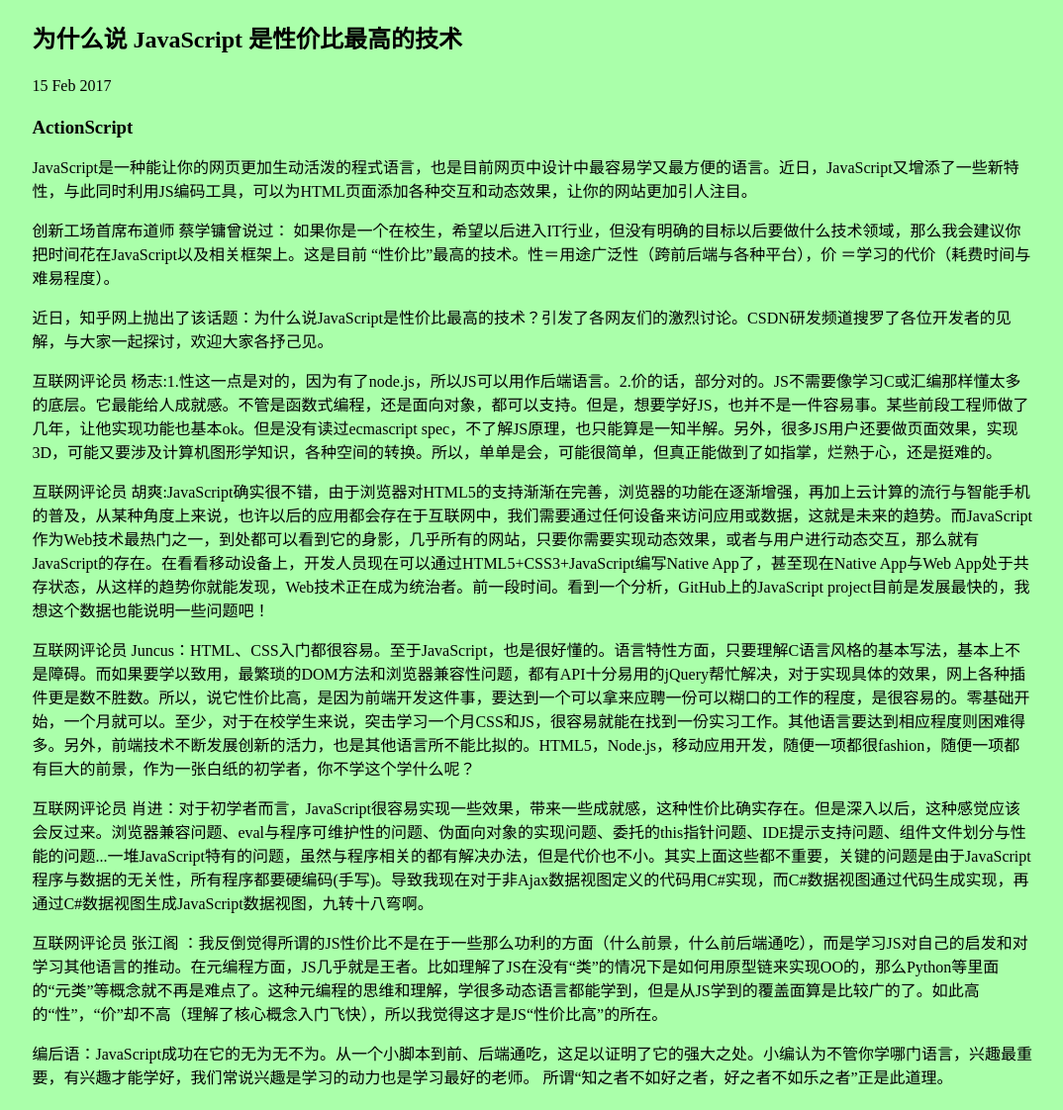
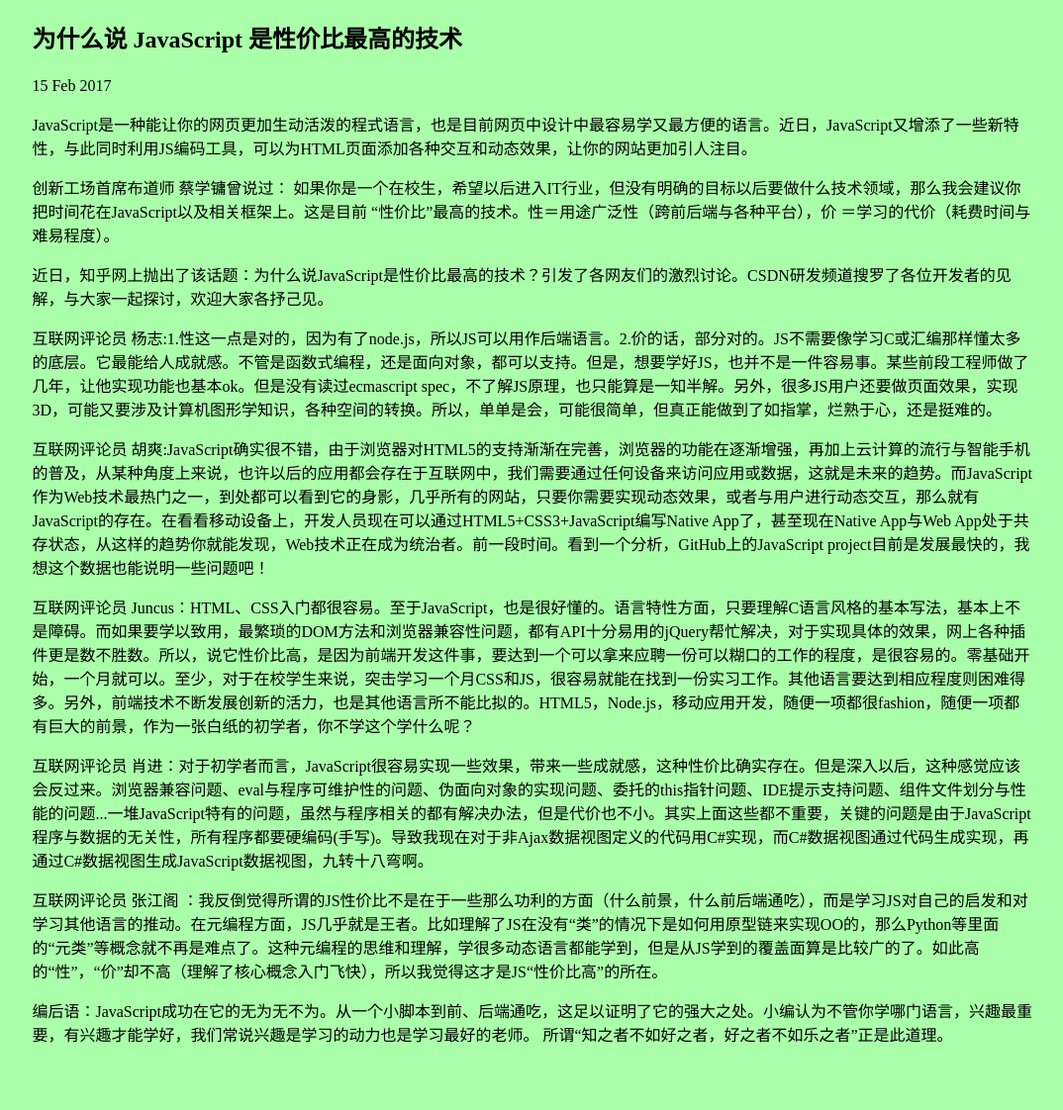
Before and after one commit to ftconan/pinmingkenan.github.io, a Jekyll site: the page built from _posts/2017-02-15-为什么说 JavaScript 是性价比最高的技术.html, in a window 1280 px wide. Shown: the whole page at 99% size, without its empty margins (102-1176 px from the left). Built offline with Jekyll 4.4.1, drawn with Linux system fonts in a browser that asks for light colours; after the commit the page ends 1079 px from its top, so only the background shows below that.

Commit message:
添加文章

```diff
--- a/_posts/2017-02-15-为什么说 JavaScript 是性价比最高的技术.html
+++ b/_posts/2017-02-15-为什么说 JavaScript 是性价比最高的技术.html
@@ -6,7 +6,6 @@ title: 为什么说 JavaScript 是性价比最高的技术
 <article>
 	<h2>{{ page.title }}</h2>
 	<p>{{ page.date | date_to_string }}</p>
-	<h3>ActionScript</h3>
 	<p>
 		JavaScript是一种能让你的网页更加生动活泼的程式语言，也是目前网页中设计中最容易学又最方便的语言。近日，JavaScript又增添了一些新特性，与此同时利用JS编码工具，可以为HTML页面添加各种交互和动态效果，让你的网站更加引人注目。
 	</p>
```
